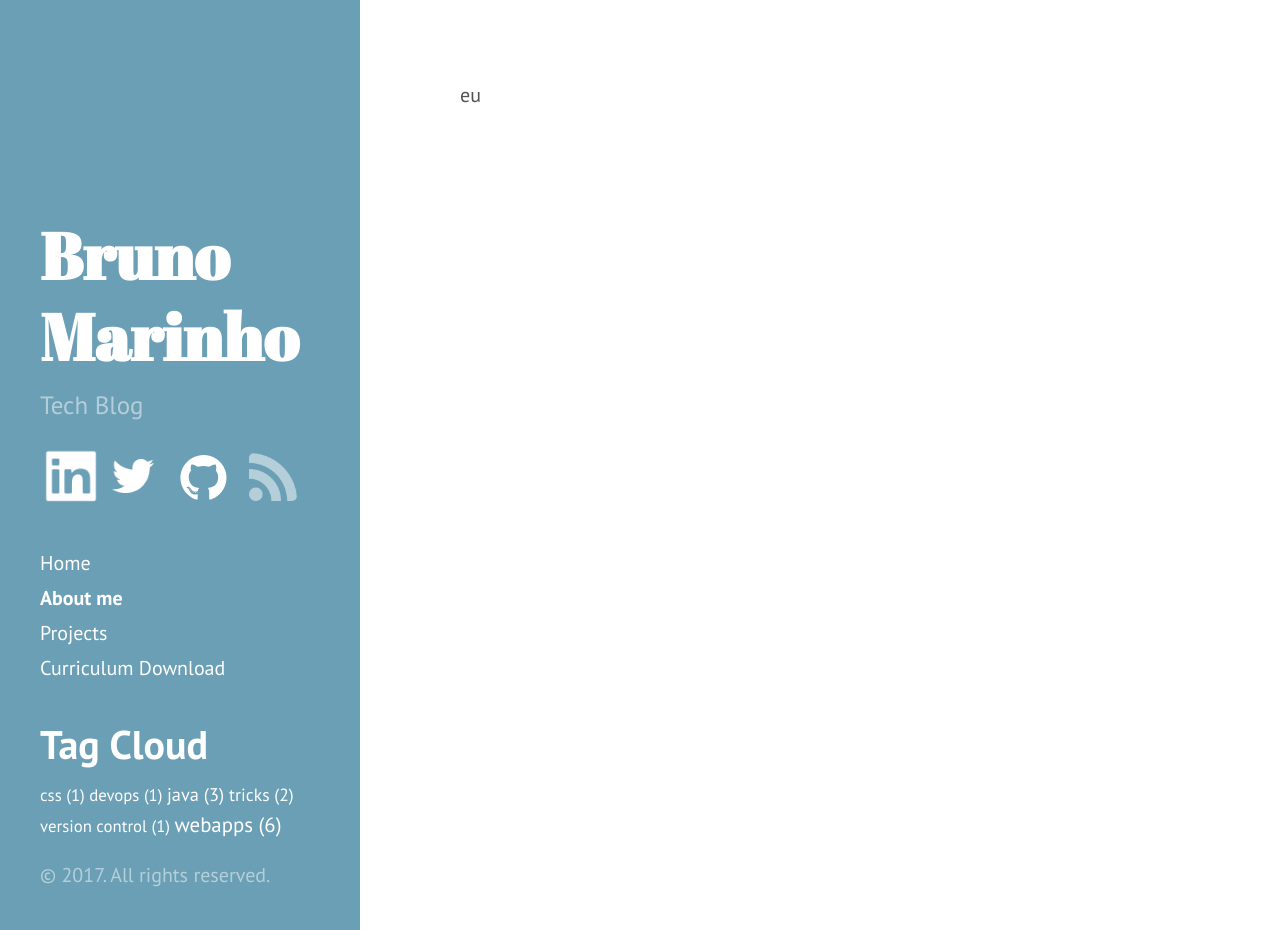
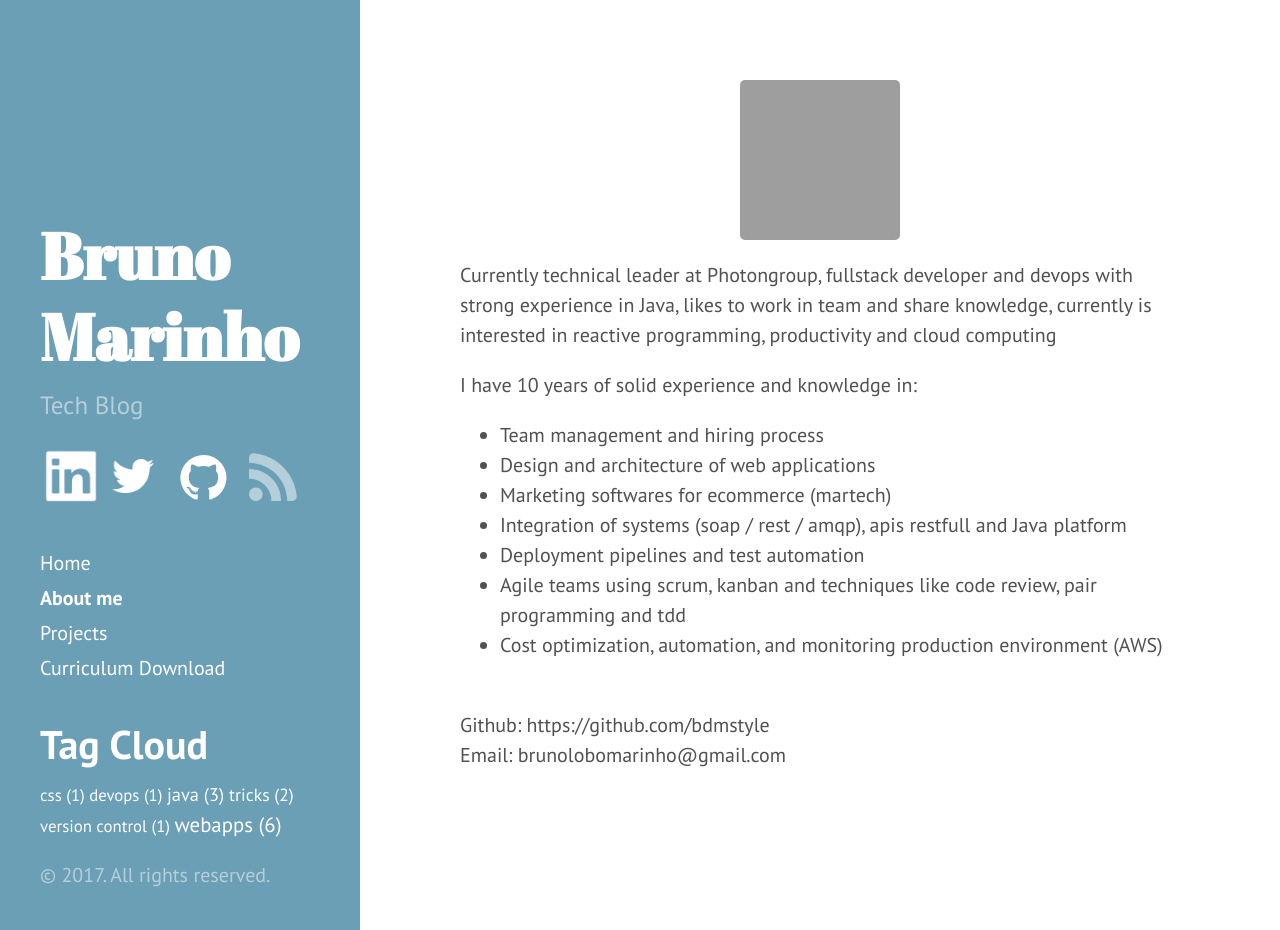
Before and after one commit to brunolobomarinho/brunolobomarinho.github.io, a Jekyll site: the page built from about.html, in a window 1280 px wide and 930 px high. Built offline with Jekyll 4.4.1, drawn with Linux system fonts in a browser that asks for light colours; grey boxes are pictures that could not be loaded.

Commit message:
add about me

```diff
--- a/about.html
+++ b/about.html
@@ -3,4 +3,20 @@ layout: page
 title: About me
 ---
 
-eu
+<center><img src="https://media.licdn.com/mpr/mpr/shrinknp_400_400/AAEAAQAAAAAAAAgjAAAAJDZhOTQ3MWY2LTM0OGQtNDBjZC1hYzdiLWRhMGVkY2YyMGIxZA.jpg" alt="Smiley face" width="160" height="160"></center>
+<p>Currently technical leader at Photongroup, fullstack developer and devops with strong experience in Java, likes to work in team and share knowledge, currently is interested in reactive programming, productivity and cloud computing</p>
+
+<p>I have 10 years of solid experience and knowledge in:</p>
+
+<ul>
+    <li> Team management and hiring process </li>
+    <li> Design and architecture of web applications </li>
+    <li> Marketing softwares for ecommerce (martech) </li>
+    <li> Integration of systems (soap / rest / amqp), apis restfull and Java platform </li>
+    <li> Deployment pipelines and test automation </li>
+    <li> Agile teams using scrum, kanban and techniques like code review, pair programming and tdd </li>
+    <li> Cost optimization, automation, and monitoring production environment (AWS) </li>
+</ul>
+<br>
+<p>Github: https://github.com/bdmstyle
+<br> Email: brunolobomarinho@gmail.com</p>
```
